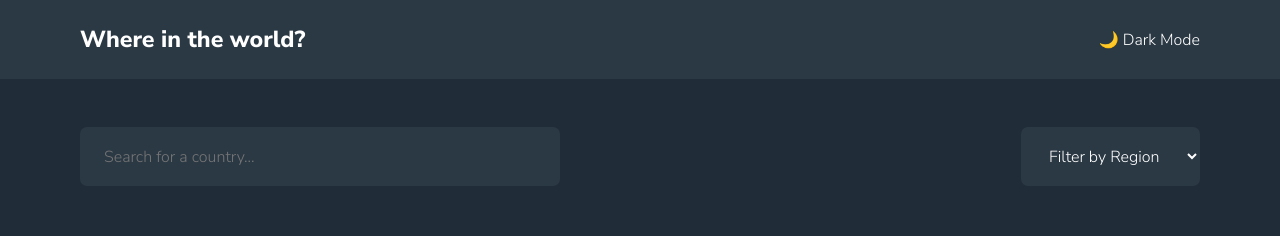
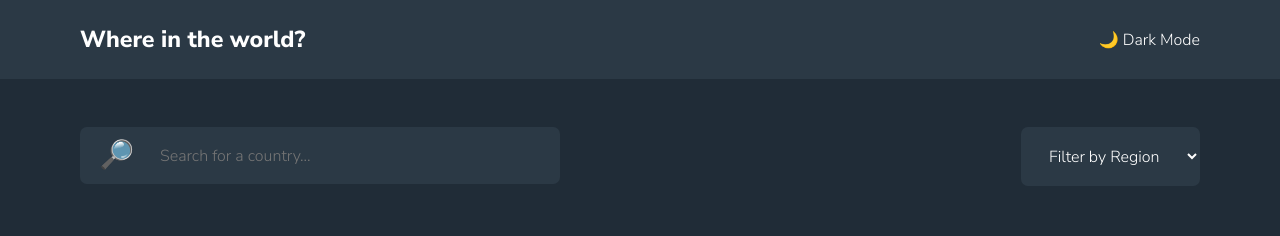
Before and after one commit to willykleitinho/rest-countries-api-interface, a React (Create React App) app: page / in a window 1280 px wide. Shown: the top 236 px of the page. Built offline with nearby package versions, Linux system fonts and the light colour scheme; no server answers.

Commit message:
Add magnifier emoji on search input

```diff
--- a/src/components/SearchForm.js
+++ b/src/components/SearchForm.js
@@ -19,13 +19,16 @@ const sharedStyle = `
 
 const InputStyled = styled.input`
   ${sharedStyle}
-  max-width: 30rem;
-  min-width: 15rem;
+  width: 100%;
+  padding-left: 4rem;
 
   &:focus {
     outline: 1px solid white;
   }
 
+  @media (min-width: 760px) {
+    padding-left: 5rem;
+  }
 `;
 
 const SelectStyled = styled.select`
@@ -45,8 +48,30 @@ const FormStyled = styled.form`
     flex: 1;
   }
 
+  .input-container {
+    flex: 1;
+    min-width: 15rem;
+    max-width: 30rem;
+    position: relative;
+  }
+
+  .input-container::before {
+    display: block;
+    content: '🔎';
+    position: absolute;
+    top: 15%;
+    left: 5%;
+    font-size: 1.5rem;
+  }
+
   @media (min-width: 760px) {
     margin-bottom: 3rem;
+
+    .input-container::before {
+      top: 15%;
+      left: 4%;
+      font-size: 1.75rem;
+    }
   }
 `;
 
@@ -55,9 +80,11 @@ export default function SearchForm({handleSubmit, setFilter}) {
 
   return (
     <FormStyled onSubmit={handleSubmit}>
-      <InputStyled name='name' type='text' value={value}
-        onChange={(e) => setValue(e.target.value)}
-        placeholder='Search for a country...' />
+      <div className='input-container'>
+        <InputStyled name='name' type='text' value={value}
+          onChange={(e) => setValue(e.target.value)}
+          placeholder='Search for a country...' />
+      </div>
 
       <SelectStyled onChange={(ev) => setFilter(ev.target.value)} name='region'>
         <option value=''>Filter by Region</option>
```
